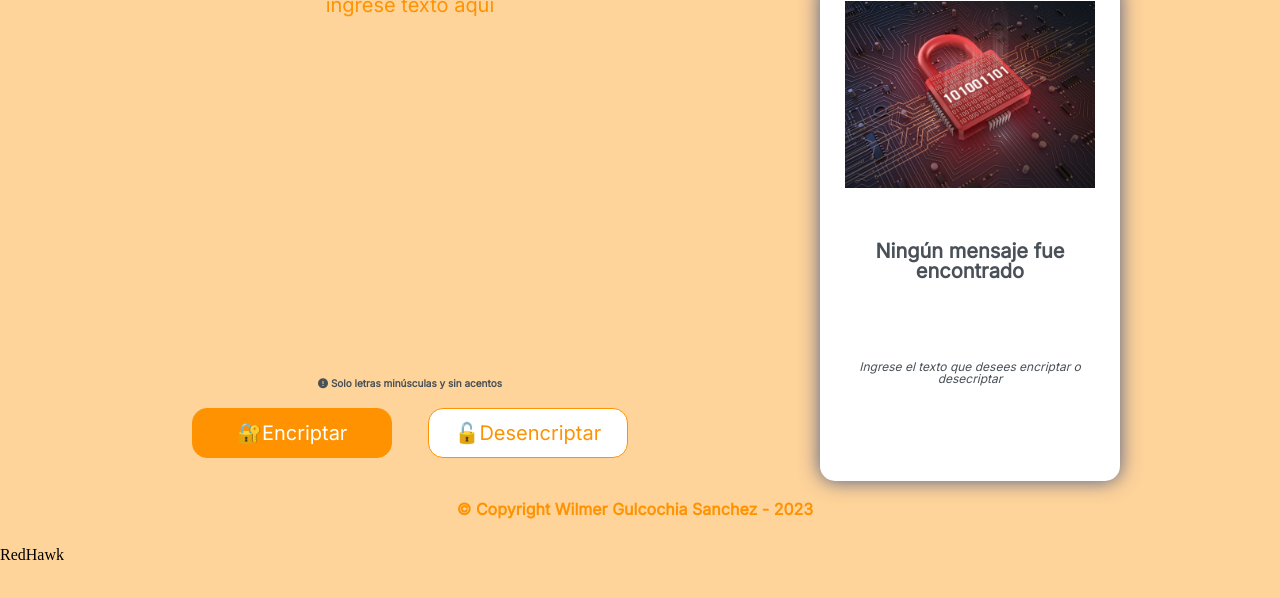
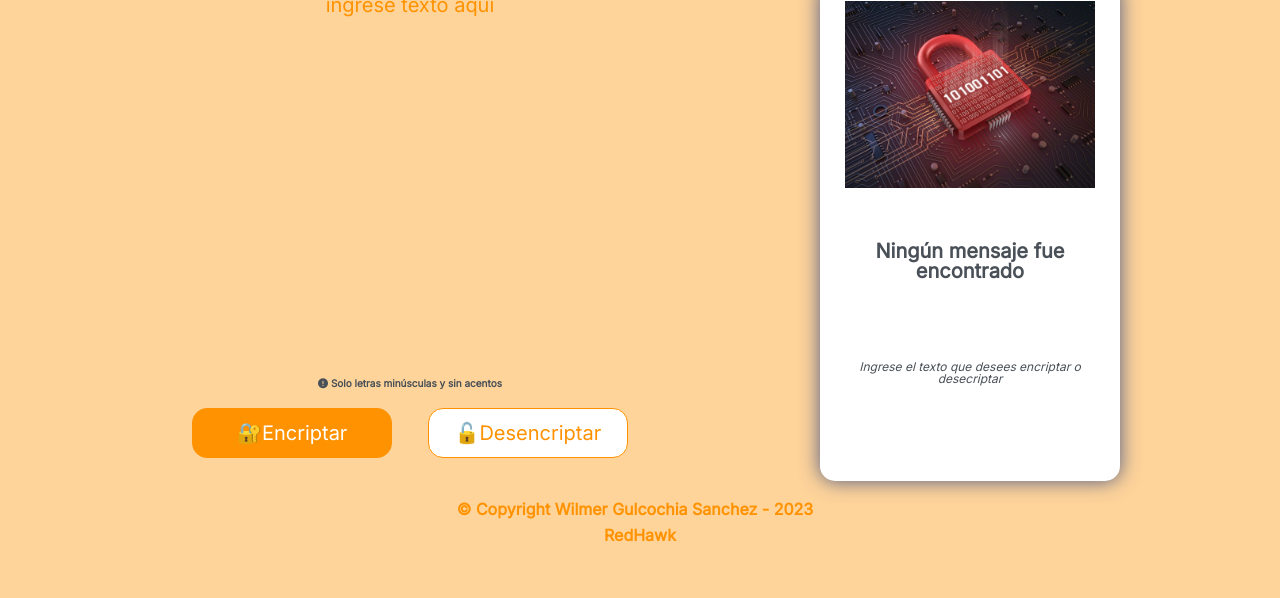
Before and after one commit to mysterio-wil/Challenge-ONE-Encriptador-de-texto, a plain HTML site: page index.html in a window 1280 px wide. Shown: the part 96-694 px from the top of the page. Drawn offline with Linux system fonts and the light colour scheme.

Commit message:
se agregó la clase footer2

```diff
--- a/style.css
+++ b/style.css
@@ -234,12 +234,21 @@ body {
 .footer{
     text-align: center;
     padding: 0 10px 10px 0;
-    margin: 20px;
+    margin-top: 20px;
     position: relative;
     color: #ff9200;
     font-family: 'Inter';
     font-weight: bold;
 
+}
+.footer2{
+    text-align: center;
+
+    margin-bottom: 20px;
+    position: relative;
+    color: #ff9200;
+    font-family: 'Inter';
+    font-weight: bold;
 }
 
 /*responsive*/
```
